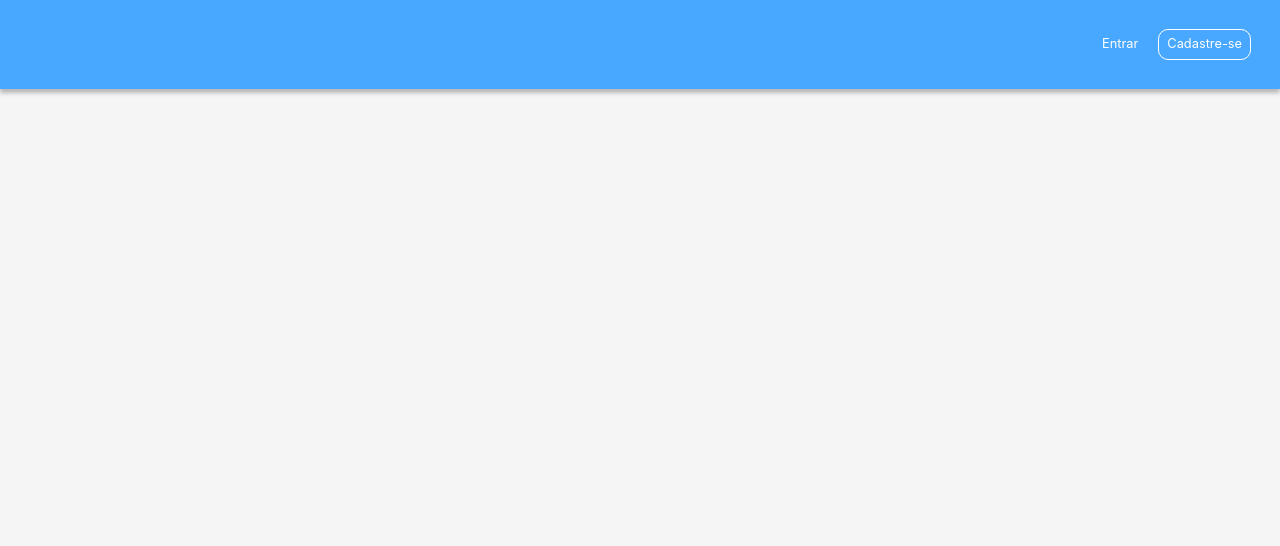
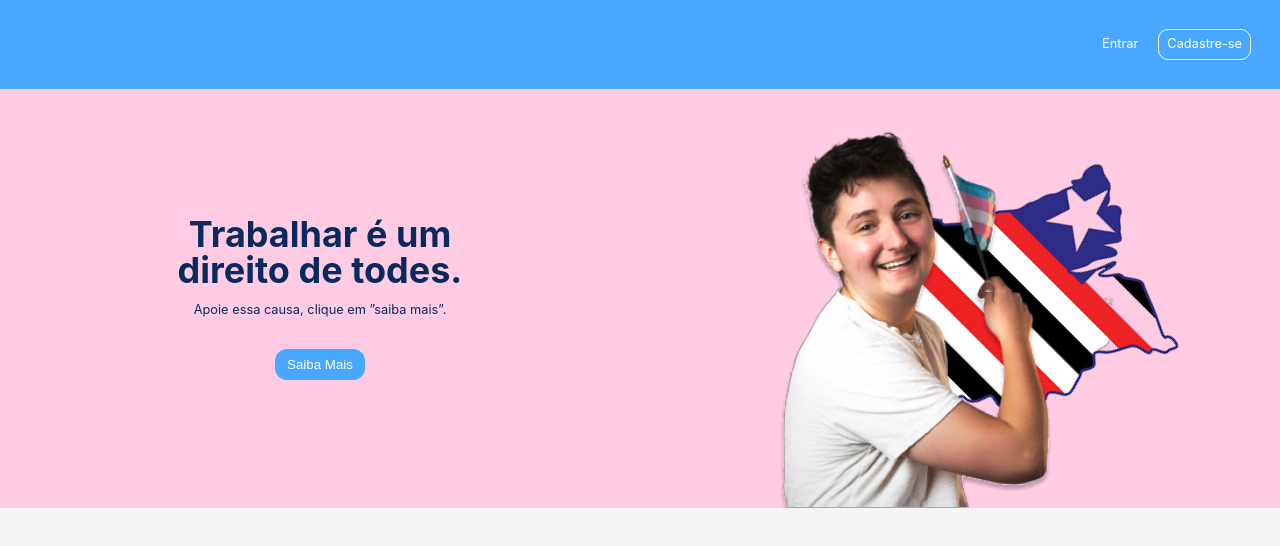
Before and after one commit to gu5tvo/arcoItz, a React (Vite) app in the folder frontend/: page / in a window 1280 px wide. Shown: the top 546 px of the page. Built offline with nearby package versions, Linux system fonts and the light colour scheme.

Commit message:
Co-authored-by: EDIGAR DE ALMEIDA CARVALHO <EdigarCarvalho@users.noreply.github.com> Co-authored-by: Ian Silva <Raspincel@users.noreply.github.com>
feat: building the HomePage.

```diff
--- /dev/null
+++ b/frontend/src/components/Button/index.ts
@@ -0,0 +1,11 @@
+import styled from "styled-components";
+
+export const Button = styled.button`
+
+  padding: 8px 12px;
+  border-radius: 12px;
+  border: none;
+  background-color: var(--BLUE);
+  color: white;
+
+`
--- a/frontend/src/pages/Home/index.tsx
+++ b/frontend/src/pages/Home/index.tsx
@@ -1,10 +1,25 @@
 import { Header } from "../../layouts/Header"
 import { HomepageButtons } from "../../utils/HeaderButtons"
+import { Container, CoverSection } from "./style"
+import coverImage from "../../assets/images/cover.png"
+import { Button } from "../../components/Button"
+
+
 export function Home() {
 
   return (
-    <>
+    <Container>
       <Header header={HomepageButtons}/>
-    </>
+      <CoverSection>
+        <div className="text-cover">
+          <h1>Trabalhar é um direito de todes.</h1>
+          <p>Apoie essa causa, clique em ”saiba mais”.</p>
+          <Button>Saiba Mais</Button>
+        </div>
+        <div className="image-cover">
+        <img src={coverImage} alt="Imagem de Cover" />
+        </div>
+      </CoverSection>
+    </Container>
   )
 }
--- a/frontend/src/pages/Home/style.ts
+++ b/frontend/src/pages/Home/style.ts
@@ -1 +1,58 @@
 import styled from "styled-components";
+
+export const Container = styled.main`
+  width: 100vw;
+  height: 100vh;
+
+  display: flex;
+  flex-direction: column;
+`
+
+export const CoverSection = styled.section`
+  max-height: 419px;
+  height: 100%;
+  background-color: var(--PINK);
+
+  display: flex;
+  align-items: center;
+  justify-content: space-around;
+
+  .text-cover{
+    max-width: 360px;
+    width: 50%;
+
+    display: flex;
+    flex-direction: column;
+    align-items: center;
+    gap: 1rem;
+
+    :last-child{
+      margin-top: 1rem;
+    }
+
+    h1{
+      font-size:36px;
+      font-weight: 700;
+      text-align: center;
+      color: var(--BLUE-DARK);
+    }
+    p{
+      text-align: center;
+      color: var(--BLUE-DARK);
+    }
+  }
+
+  .image-cover{
+    max-width: 360px;
+    width: 50%;
+    max-height: 419px;
+    height: 100%;
+    position: relative;
+
+    img{
+      position: absolute;
+      bottom: 0;
+      left: 0;
+    }
+  }
+`
--- a/frontend/src/routes/index.tsx
+++ b/frontend/src/routes/index.tsx
@@ -1,4 +1,3 @@
-import React from 'react';
 import { Routes, Route } from 'react-router-dom';
 import { Home } from '../pages/Home';
 
```
Also changed, not shown: frontend/src/Router.tsx (deleted, +0 -15 lines), frontend/src/components/ProfilePreview/index.tsx (+17 -2 lines), frontend/src/components/ProfilePreview/style.ts (+9 -0 lines), frontend/src/assets/imagens/cover.png (deleted), frontend/src/assets/images/cover.png (added).
